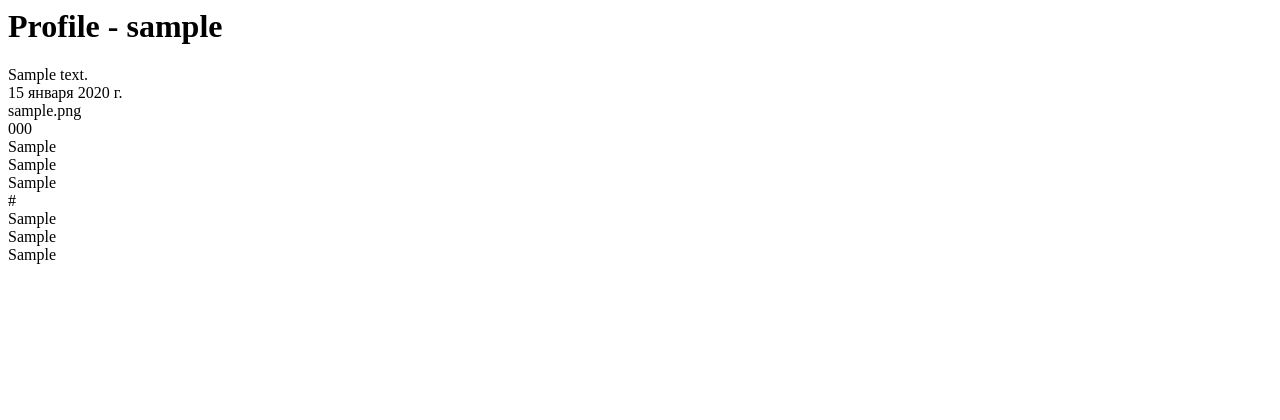
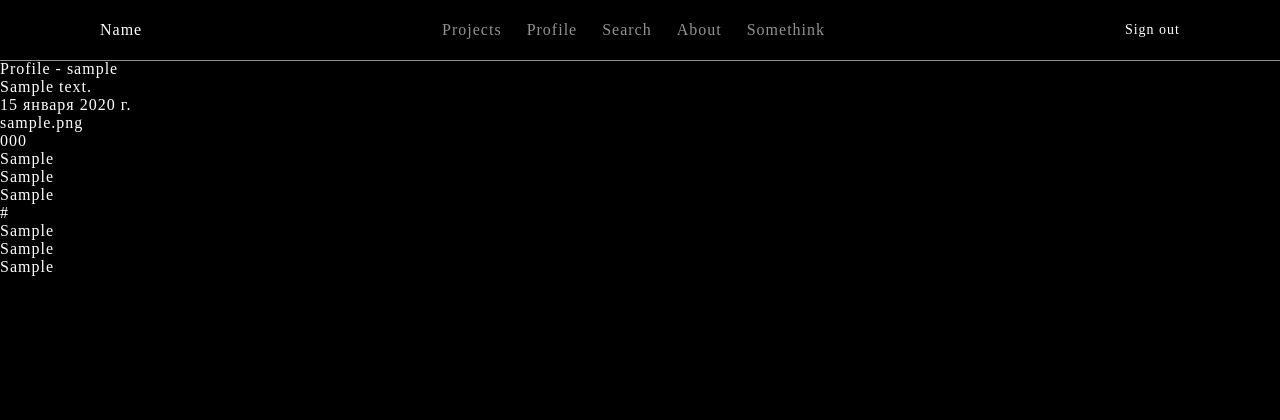
Before and after one commit to trueget/you_act, a Django app: page /user-profile/1/ in a window 1280 px wide. Shown: the top 420 px of the page. Run offline with Django 4.2, Linux system fonts and the light colour scheme; a user stored in the database is signed in; tables that the repository leaves empty hold one stand-in row (values such as "Sample post").

Commit message:
add style

```diff
--- a/you_act/static/css/style.css
+++ b/you_act/static/css/style.css
@@ -4,6 +4,10 @@ body{
     font-family: 'Open Sans', sans-serif;
     letter-spacing: 1px;
     color: #fff;
+}
+
+.container{
+
 }
 
 .header-container-mid>a{
@@ -30,6 +34,7 @@ div>a, .h1-container{
 }
 
 .header{
+    background-color: #000;
     border-bottom: #909296 0.5px solid;
     height: 60px;
     width: 100%;
--- a/you_act/templates/base.html
+++ b/you_act/templates/base.html
@@ -42,8 +42,11 @@
     </header>
     {% endblock header %}
 
+
     {% block my_profile %}{% endblock my_profile %}
     {% block profile_list %}{% endblock profile_list %}
+    {% block user_profile %}{% endblock user_profile %}
+
 
     {% block proj_managment %}
     <div class="block-greetings">
--- a/you_act/templates/my_profile.html
+++ b/you_act/templates/my_profile.html
@@ -1,5 +1,7 @@
 {% extends 'base.html' %}
 {% load rest_framework %}
+
+{% block title %}my profile{% endblock title %}
 
 {% block my_profile %}
     <h1>Profile - {{ profile }}</h1>
--- a/you_act/templates/profile_list.html
+++ b/you_act/templates/profile_list.html
@@ -1,5 +1,7 @@
 {% extends 'base.html' %}
 {% load rest_framework %}
+
+{% block title %}profile list{% endblock title %}
 
 {% block profile_list %}
   <h1>Profiles</h1>
--- a/you_act/templates/user_profile.html
+++ b/you_act/templates/user_profile.html
@@ -1,7 +1,9 @@
+{% extends 'base.html' %}
 {% load rest_framework %}
 
-<html><body>
+{% block title %}profile {{ profile }} {% endblock title %}
 
+{% block user_profile %}
 <h1>Profile - {{ profile.user }}</h1>
 
 <form action="{% url 'users:user-profile' pk=profile.id %}" method="POST">
@@ -19,4 +21,4 @@
     {{ profile.twitter }}<br>
 </form>
 
-</body></html>
+{% endblock user_profile %}
```
Also changed, not shown: you_act/users/views.py (+0 -9 lines), 1 other file.
